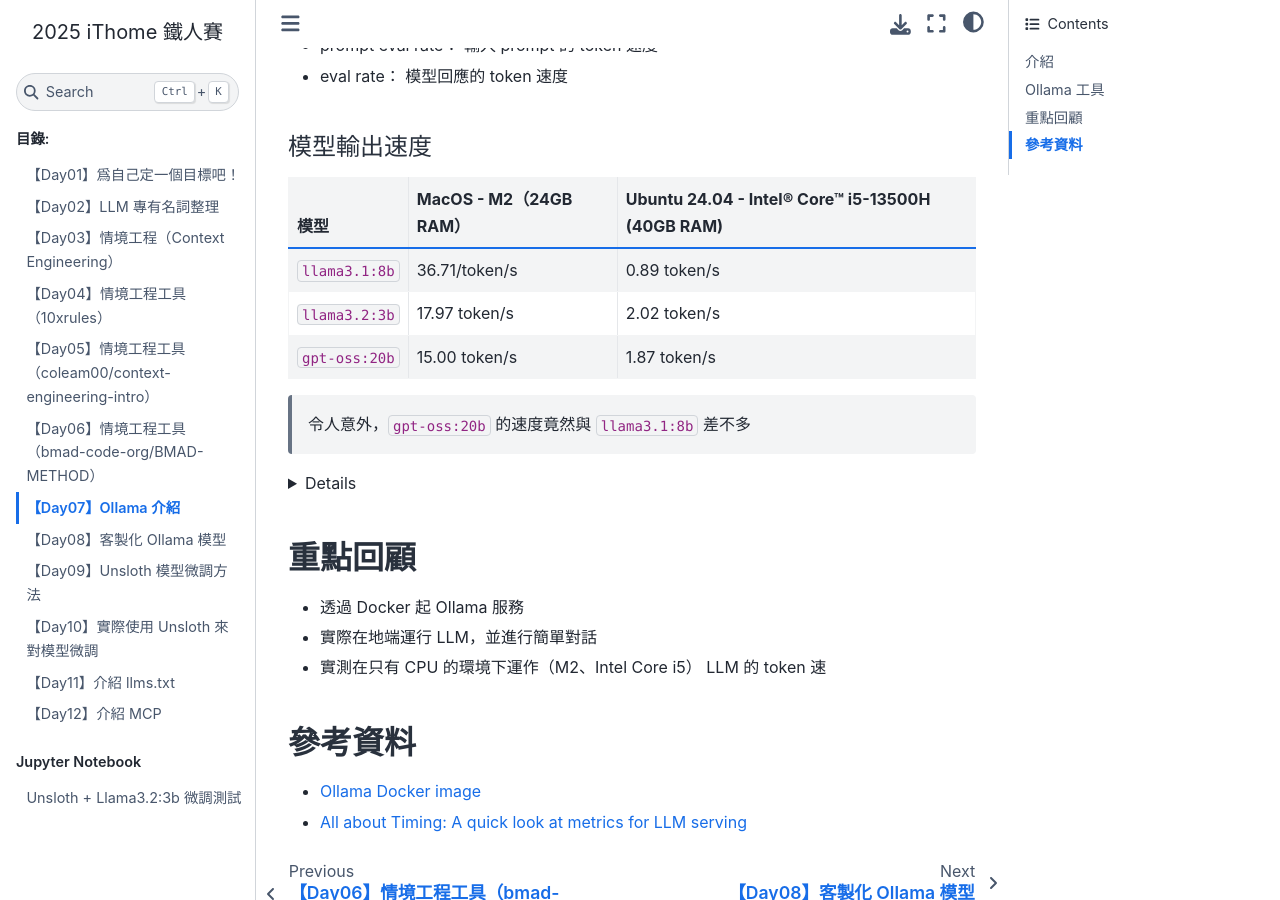
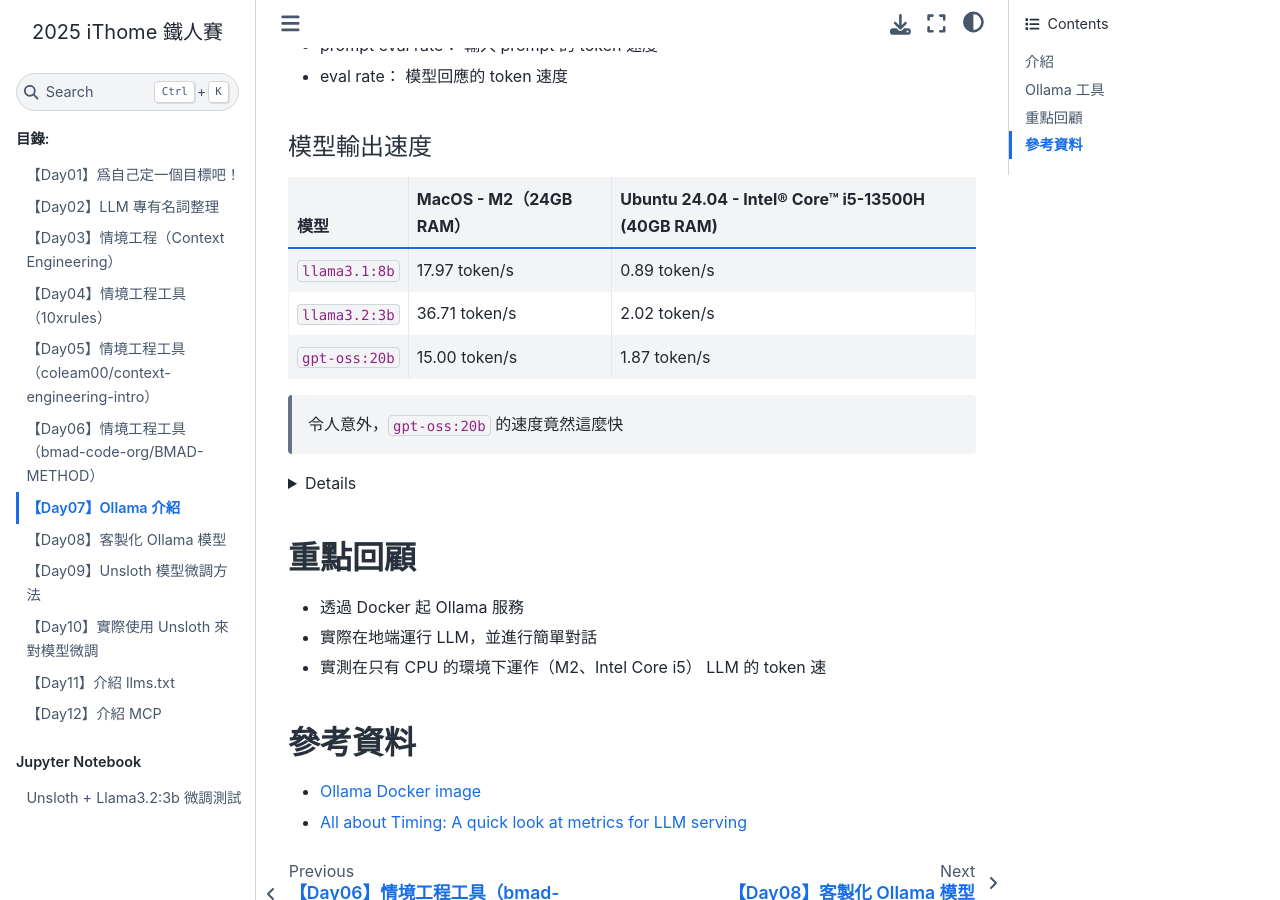
Before and after one commit to hsiangjenli/2025-it-help-ironman, a Sphinx documentation site: the page built from source/challenges/day-07.md, in a window 1280 px wide and 900 px high, scrolled down 2353 px. Built offline with Sphinx 7.4.7 and the Sphinx Book theme 1.1.4, drawn with Linux system fonts in a browser that asks for light colours.

Commit message:
fix: correct token speed values for llama models in day-07.md

```diff
--- a/source/challenges/day-07.md
+++ b/source/challenges/day-07.md
@@ -105,11 +105,11 @@ Environment Variables:
 
 | 模型          | MacOS - M2（24GB RAM） | Ubuntu 24.04 - Intel® Core™ i5-13500H (40GB RAM) |
 |:--------------|:-----------------------|:---------------------------------------------------|
-| `llama3.1:8b` | 36.71/token/s          | 0.89 token/s                                       |
-| `llama3.2:3b` | 17.97 token/s          | 2.02 token/s                                       |
+| `llama3.1:8b` | 17.97 token/s          | 0.89 token/s                                       |
+| `llama3.2:3b` | 36.71 token/s          | 2.02 token/s                                       |
 | `gpt-oss:20b` | 15.00 token/s          | 1.87 token/s                                       |
 
-> 令人意外，`gpt-oss:20b` 的速度竟然與 `llama3.1:8b` 差不多
+> 令人意外，`gpt-oss:20b` 的速度竟然這麼快
 
 <details>
 
```
